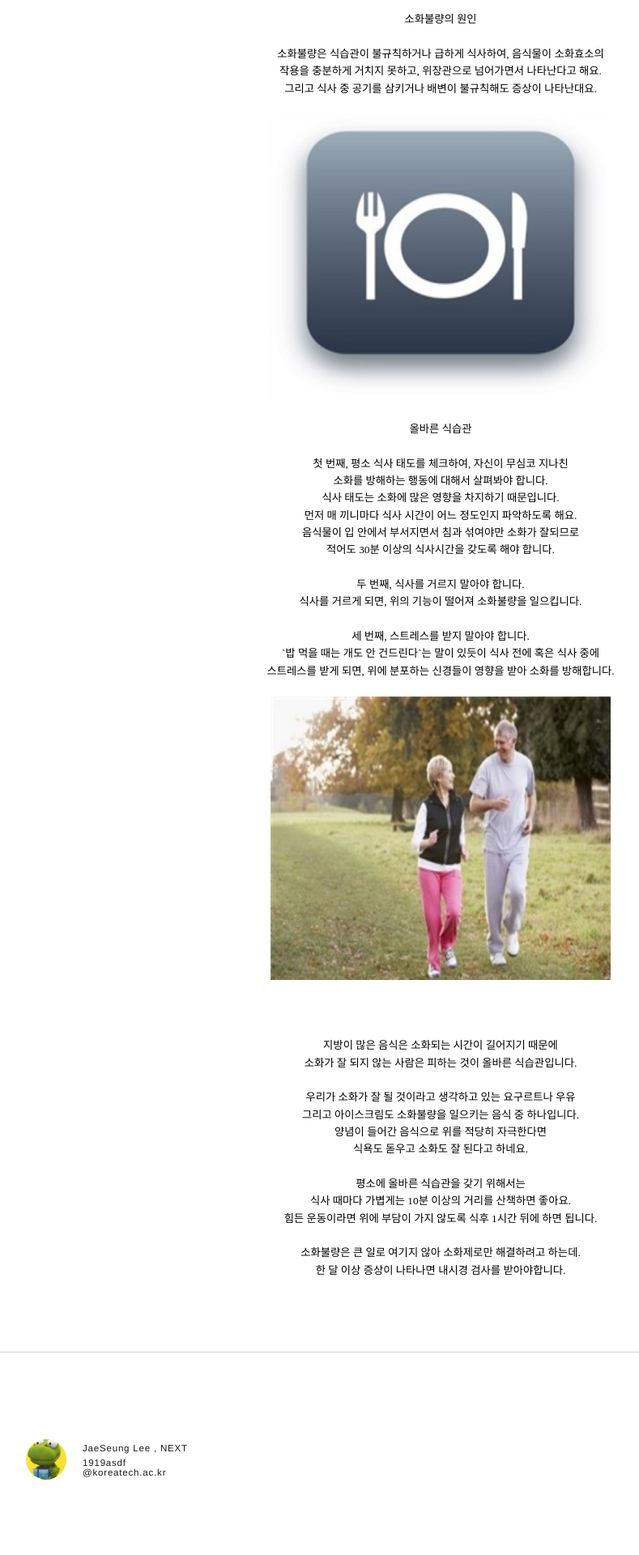
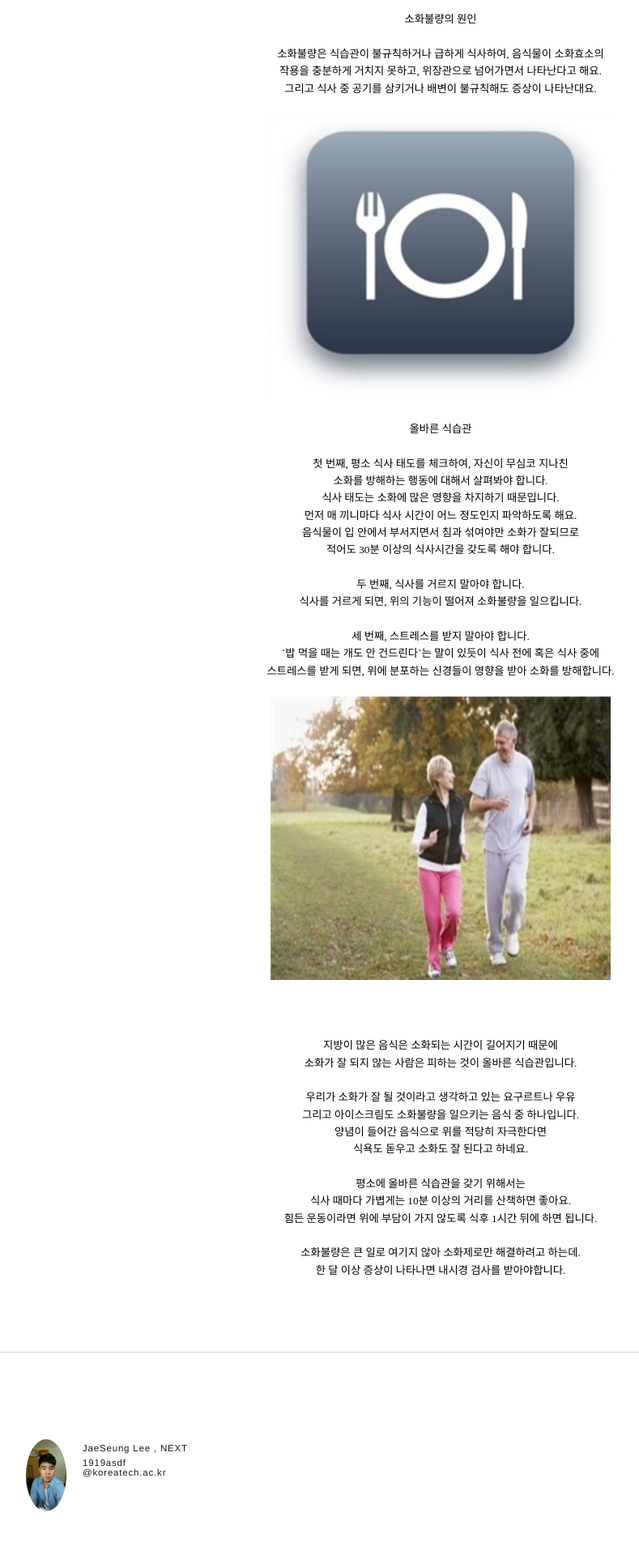
Before and after one commit to kuthealth/kuthealth.github.com, a Jekyll site: the page built from page/eating.html, in a window 1280 px wide. Shown: the part 719-2639 px from the top of the page at 81% size, without its empty margins (96-885 px from the left). Built offline with Jekyll 4.4.1, drawn with Linux system fonts in a browser that asks for light colours.

Commit message:
Update eating.html

```diff
--- a/page/eating.html
+++ b/page/eating.html
@@ -258,7 +258,7 @@ div.HStyle13
 
        <footer>
             <section>
-              <img src="/images/crong.jpg">
+              <img src="../src/ljs.jpg">
               <ul>
                 <li>JaeSeung Lee , NEXT</li>
                 <li>1919asdf</li>@koreatech.ac.kr</li>
```
